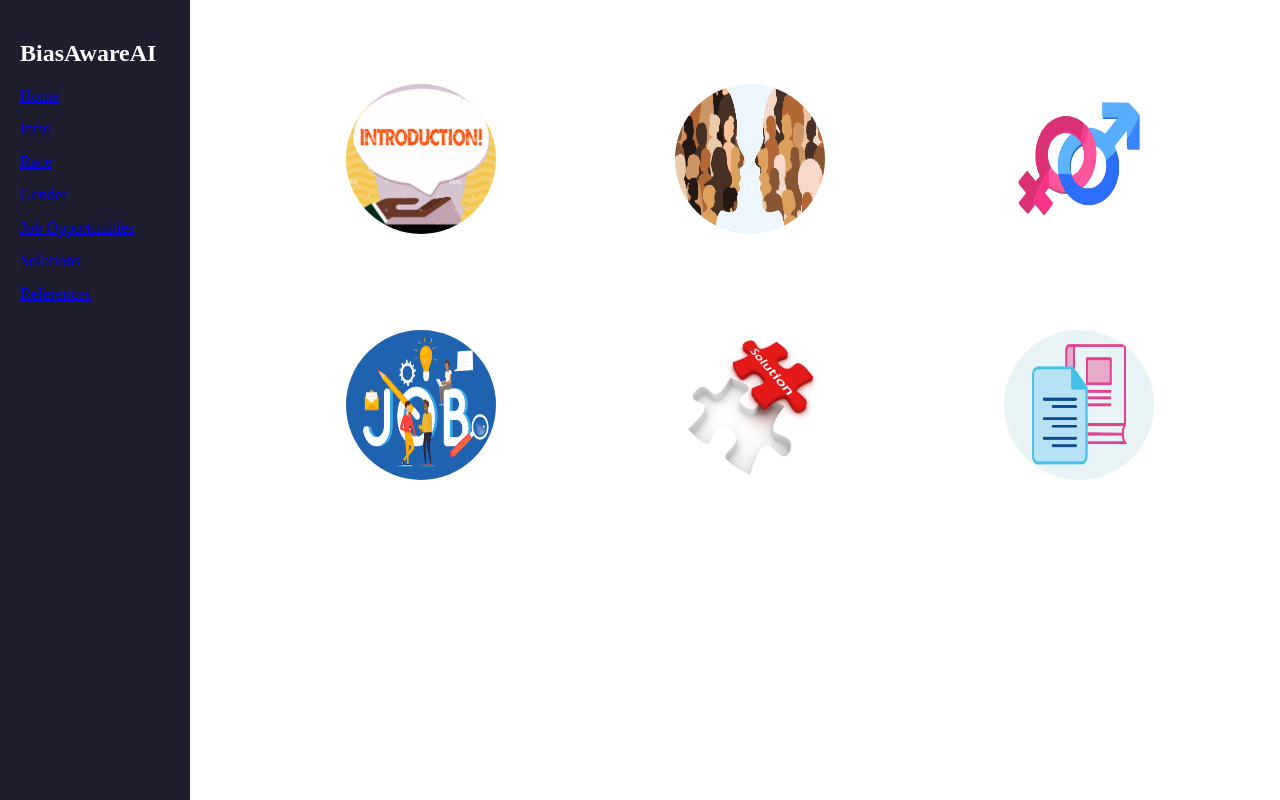
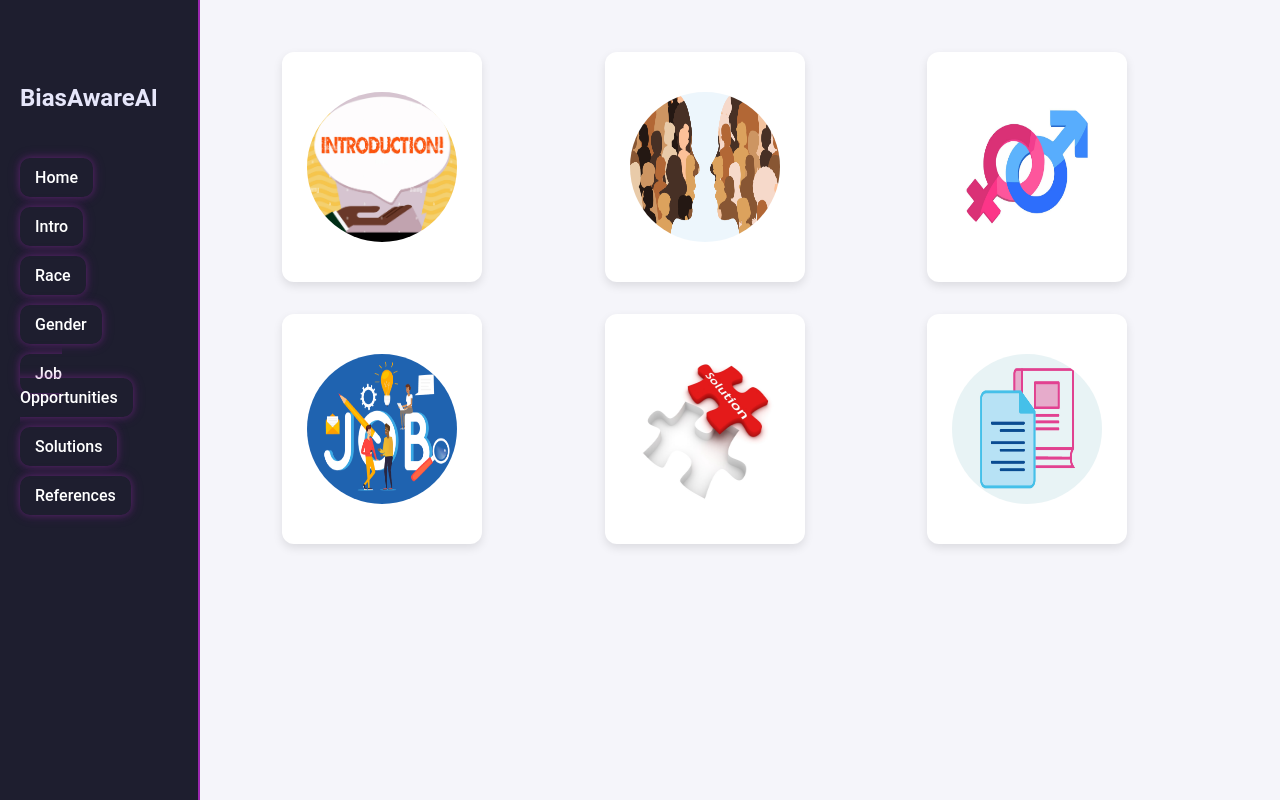
Before and after one commit to edombelayneh/BiasAwareAI, a Next.js app: page / in a window 1280 px wide. Built offline with nearby package versions, Linux system fonts and the light colour scheme.

Commit message:
finalized theme and started intro page

```diff
--- a/app/components/NewPageIcon.js
+++ b/app/components/NewPageIcon.js
@@ -3,6 +3,47 @@
 import Image from "next/image";
 import { useRouter } from 'next/navigation';
 import { Box, Typography } from "@mui/material";
+
+// const NewPageIcon = ({ page, text, imageName }) => {
+//   const router = useRouter();
+
+//   const handleClick = () => {
+//     router.push(page);
+//   };
+
+//   return (
+//     <Box
+//       onClick={handleClick}
+//       sx={{
+//         cursor: 'pointer',
+//         display: 'flex',
+//         flexDirection: 'column',
+//         alignItems: 'center',
+//         textAlign: 'center',
+//         width: 100,
+//         padding: 5,
+//         borderRadius: '8px',
+//         transition: '0.2s',
+//         '&:hover': {
+//           backgroundColor: '#f3e5f5',
+//         }
+//       }}
+//     >
+//       <Image
+//         src={imageName}
+//         alt={`${text} icon`}
+//         width={150}
+//         height={150}
+//         style={{ borderRadius: '50%' }}
+//       />
+//       {/* <Typography variant="body1" mt={1}>
+//         {text}
+//       </Typography> */}
+//     </Box>
+//   );
+// };
+
+// export default NewPageIcon;
 
 const NewPageIcon = ({ page, text, imageName }) => {
     const router = useRouter();
@@ -20,13 +61,16 @@ const NewPageIcon = ({ page, text, imageName }) => {
           flexDirection: 'column',
           alignItems: 'center',
           textAlign: 'center',
-        width: 100,
+          width: 200,
           padding: 5,
-        borderRadius: '8px',
-        transition: '0.2s',
+          borderRadius: '12px',
+          backgroundColor: '#FFFFFF',
+          boxShadow: '0 4px 10px rgba(0, 0, 0, 0.1)',
+          transition: 'transform 0.3s, box-shadow 0.3s',
           '&:hover': {
-          backgroundColor: '#f3e5f5',
-        }
+            transform: 'scale(1.05)',
+            boxShadow: '0 6px 20px rgba(156, 39, 176, 0.4)',
+          },
         }}
       >
         <Image
@@ -36,7 +80,7 @@ const NewPageIcon = ({ page, text, imageName }) => {
           height={150}
           style={{ borderRadius: '50%' }}
         />
-      {/* <Typography variant="body1" mt={1}>
+        {/* <Typography variant="body1" sx={{ mt: 1, fontWeight: 500, color: 'primary.main' }}>
           {text}
         </Typography> */}
       </Box>
--- a/app/components/Sidebar.js
+++ b/app/components/Sidebar.js
@@ -1,12 +1,106 @@
+// 'use client';
+// import styled from 'styled-components';
+// import Link from 'next/link';
+// import { useState, useEffect } from 'react';
+// import MenuIcon from '@mui/icons-material/Menu';
+// import MenuOpenIcon from '@mui/icons-material/MenuOpen';
+
+// const SidebarWrapper = styled.div`
+//   width: 150px;
+//   height: 100vh;
+//   background-color: #1e1e2f;
+//   color: white;
+//   padding: 20px;
+//   position: ${(props) => (props.isMobile ? 'absolute' : 'fixed')};
+//   top: 0;
+//   left: ${(props) => (props.isMobile && !props.isOpen ? '-260px' : '0')};
+//   transition: left 0.3s ease-in-out;
+//   display: flex;
+//   flex-direction: column;
+//   align-items: flex-start;
+//   z-index: 1000;
+// `;
+
+// const NavList = styled.ul`
+//   list-style: none;
+//   padding: 0;
+//   margin: 0;
+//   display: flex;
+//   flex-direction: column;
+//   gap: 15px;
+// `;
+
+// const Sidebar = () => {
+//   const [isMobile, setIsMobile] = useState(false);
+//   const [isOpen, setIsOpen] = useState(false);
+
+//   useEffect(() => {
+//     const handleResize = () => {
+//       setIsMobile(window.innerWidth <= 768);
+//     };
+//     handleResize();
+//     window.addEventListener('resize', handleResize);
+//     return () => window.removeEventListener('resize', handleResize);
+//   }, []);
+
+//   const toggleButtonStyle = {
+//     position: 'fixed',
+//     top: 15,
+//     left: 15,
+//     background: 'transparent',
+//     color: isOpen ? 'white' : 'black',
+//     border: 'none',
+//     padding: '2px',
+//     zIndex: 1100,
+//     display: isMobile ? 'block' : 'none',
+//     cursor: 'pointer',
+//   };
+//   return (
+
+//     <SidebarWrapper isMobile={isMobile} isOpen={isOpen}>
+//       {isMobile && (
+//         <button style={toggleButtonStyle} onClick={() => setIsOpen(!isOpen)}>
+//           {isOpen ? <MenuOpenIcon /> : <MenuIcon />}
+//         </button>
+//       )}
+//         <h2>BiasAwareAI</h2>
+//         <NavList>
+//           <li><Link href="/" className="hover:text-gray-300">Home</Link></li>
+//           <li><Link href="/intro" className="hover:text-gray-300">Intro</Link></li>
+//           <li><Link href="/race" className="hover:text-gray-300">Race</Link></li>
+//           <li><Link href="/gender" className="hover:text-gray-300">Gender</Link></li>
+//           <li><Link href="/job" className="hover:text-gray-300">Job Opportunities</Link></li>
+//           <li><Link href="/solution" className="hover:text-gray-300">Solutions</Link></li>
+//           <li><Link href="/reference" className="hover:text-gray-300">References</Link></li>
+//         </NavList>
+//       </SidebarWrapper>
+//   );
+// };
+
+// export default Sidebar;
+
+
 'use client';
-import styled from 'styled-components';
+import styled, { keyframes } from 'styled-components';
 import Link from 'next/link';
 import { useState, useEffect } from 'react';
 import MenuIcon from '@mui/icons-material/Menu';
 import MenuOpenIcon from '@mui/icons-material/MenuOpen';
 
+const glow = keyframes`
+  0% {
+    box-shadow: 0 0 5px rgba(156, 39, 176, 0.3), 0 0 10px rgba(156, 39, 176, 0.2);
+  }
+  50% {
+    box-shadow: 0 0 15px rgba(156, 39, 176, 0.6), 0 0 25px rgba(156, 39, 176, 0.3);
+  }
+  100% {
+    box-shadow: 0 0 5px rgba(156, 39, 176, 0.3), 0 0 10px rgba(156, 39, 176, 0.2);
+  }
+`;
+
 const SidebarWrapper = styled.div`
-  width: 150px;
+  width: 200px;
   height: 100vh;
   background-color: #1e1e2f;
   color: white;
@@ -19,15 +113,33 @@ const SidebarWrapper = styled.div`
   flex-direction: column;
   align-items: flex-start;
   z-index: 1000;
+  border-right: 2px solid #9C27B0;
 `;
 
 const NavList = styled.ul`
   list-style: none;
   padding: 0;
-  margin: 0;
+  margin: 20px 0 0 0;
   display: flex;
   flex-direction: column;
-  gap: 15px;
+  gap: 25px;
+  width: 100%;
+`;
+
+const NavItem = styled(Link)`
+  color: white;
+  text-decoration: none;
+  padding: 10px 15px;
+  border-radius: 10px;
+  font-weight: 500;
+  transition: all 0.3s ease-in-out;
+  animation: ${glow} 2s infinite alternate;
+
+  &:hover {
+    background-color: rgba(156, 39, 176, 0.15);
+    color: #e6e6fa;
+    transform: scale(1.03);
+  }
 `;
 
 const Sidebar = () => {
@@ -48,32 +160,37 @@ const Sidebar = () => {
     top: 15,
     left: 15,
     background: 'transparent',
-    color: isOpen ? 'white' : 'black',
+    color: isOpen ? '#E6E6FA' : '#9C27B0',
     border: 'none',
-    padding: '2px',
+    padding: '4px',
     zIndex: 1100,
     display: isMobile ? 'block' : 'none',
     cursor: 'pointer',
   };
+
   return (
-
-    <SidebarWrapper isMobile={isMobile} isOpen={isOpen}>
+    <>
       {isMobile && (
         <button style={toggleButtonStyle} onClick={() => setIsOpen(!isOpen)}>
-          {isOpen ? <MenuOpenIcon /> : <MenuIcon />}
+          {isOpen ? <MenuOpenIcon fontSize="large" /> : <MenuIcon fontSize="large" />}
         </button>
       )}
-        <h2>BiasAwareAI</h2>
+
+      <SidebarWrapper isMobile={isMobile} isOpen={isOpen}>
+        <h2 style={{ fontWeight: 'bold', fontSize: '1.5rem', color: '#E6E6FA', marginBottom: '30px', marginTop: '60px' }}>
+          BiasAwareAI
+        </h2>
         <NavList>
-          <li><Link href="/" className="hover:text-gray-300">Home</Link></li>
-          <li><Link href="/intro" className="hover:text-gray-300">Intro</Link></li>
-          <li><Link href="/race" className="hover:text-gray-300">Race</Link></li>
-          <li><Link href="/gender" className="hover:text-gray-300">Gender</Link></li>
-          <li><Link href="/job" className="hover:text-gray-300">Job Opportunities</Link></li>
-          <li><Link href="/solution" className="hover:text-gray-300">Solutions</Link></li>
-          <li><Link href="/reference" className="hover:text-gray-300">References</Link></li>
+          <li><NavItem href="/">Home</NavItem></li>
+          <li><NavItem href="/intro">Intro</NavItem></li>
+          <li><NavItem href="/race">Race</NavItem></li>
+          <li><NavItem href="/gender">Gender</NavItem></li>
+          <li><NavItem href="/job">Job Opportunities</NavItem></li>
+          <li><NavItem href="/solution">Solutions</NavItem></li>
+          <li><NavItem href="/reference">References</NavItem></li>
         </NavList>
       </SidebarWrapper>
+    </>
   );
 };
 
--- a/app/globals.css
+++ b/app/globals.css
@@ -1,7 +1,7 @@
-:root {
+/* :root {
   --background: #f79d60;
   --foreground: #171717;
-}
+} */
 /*
 @media (prefers-color-scheme: dark) {
   :root {
--- a/app/page.js
+++ b/app/page.js
@@ -6,6 +6,7 @@ import { Box, AppBar, Toolbar, useMediaQuery, IconButton,MenuIcon, Menu, MenuIte
 import { createTheme, ThemeProvider } from '@mui/material/styles';
 import { useRouter } from 'next/navigation';
 import NewPageIcon from './components/NewPageIcon'; // adjust path if needed
+import CssBaseline from '@mui/material/CssBaseline';
 
 
 const glowAnimation = keyframes`
@@ -13,7 +14,7 @@ const glowAnimation = keyframes`
     box-shadow: 0 0 5px rgba(156, 39, 176, 0.3), 0 0 10px rgba(156, 39, 176, 0.2);
   }
   50% {
-    box-shadow: 0 0 10px rgba(156, 39, 176, 0.5), 0 0 20px rgba(156, 39, 176, 0.3);
+    box-shadow: 0 0 15px rgba(156, 39, 176, 0.5), 0 0 25px rgba(156, 39, 176, 0.3);
   }
   100% {
     box-shadow: 0 0 5px rgba(156, 39, 176, 0.3), 0 0 10px rgba(156, 39, 176, 0.2);
@@ -22,34 +23,51 @@ const glowAnimation = keyframes`
 
 const theme = createTheme({
   palette: {
+    mode: 'light', // You can toggle this if you want dark mode support later
     primary: {
-      main: '#9C27B0',
+      main: '#9C27B0', // purple
     },
     secondary: {
-      main: '#FF4081',
+      main: '#E6E6FA', // lavender
+    },
+    background: {
+      default: '#F5F5FA',
+      paper: '#FFFFFF',
+    },
+    text: {
+      primary: '#333',
     },
   },
   typography: {
-    fontFamily: 'Arial, sans-serif',
+    fontFamily: `'Playfair Display', serif`,
+    h4: {
+      fontWeight: 700,
+      color: '#9C27B0',
+    },
+    body1: {
+      fontFamily: `'Roboto', sans-serif`,
+    },
   },
   components: {
     MuiButton: {
       styleOverrides: {
         root: {
+          animation: `${glowAnimation} 2s infinite alternate`,
+          borderRadius: 12,
           textTransform: 'none',
-          fontSize: '1rem',
-          padding: '8px 16px',
-          borderRadius: '8px',
-          animation: `${glowAnimation} 2s infinite alternate`,
+          fontWeight: 'bold',
         },
       },
     },
-  }
+  },
 });
+
 
 
 export default function Home() {
   return (
+    <ThemeProvider theme={theme}>
+      <CssBaseline />
         <Box sx={{top: 10}}>
           <div className={styles.page}>
             <main className={styles.main}>
@@ -57,13 +75,13 @@ export default function Home() {
               <Box
                 sx={{
                   display: 'grid',
-              gridTemplateColumns: 'repeat(3, 1fr)',
-              gap: 2,
-              padding: 2,
-              justifyItems: 'center',
-              alignItems: 'center',
-            }}
-          >
+                  gridTemplateColumns: { xs: '1fr', sm: 'repeat(2, 1fr)', md: 'repeat(3, 1fr)' },
+                  gap: 4,
+                  p: 4,
+                  maxWidth: 1000,
+                  margin: 'auto',
+                }}>
+
                 <NewPageIcon
                   page="/intro"
                   text="Intro"
@@ -150,6 +168,7 @@ export default function Home() {
             </footer> */}
           </div>
         </Box>
+    </ ThemeProvider>
   );
 }
 
```
Also changed, not shown: app/intro/page.js (+126 -35 lines). Lines whose indentation alone changed are shown as unchanged.
